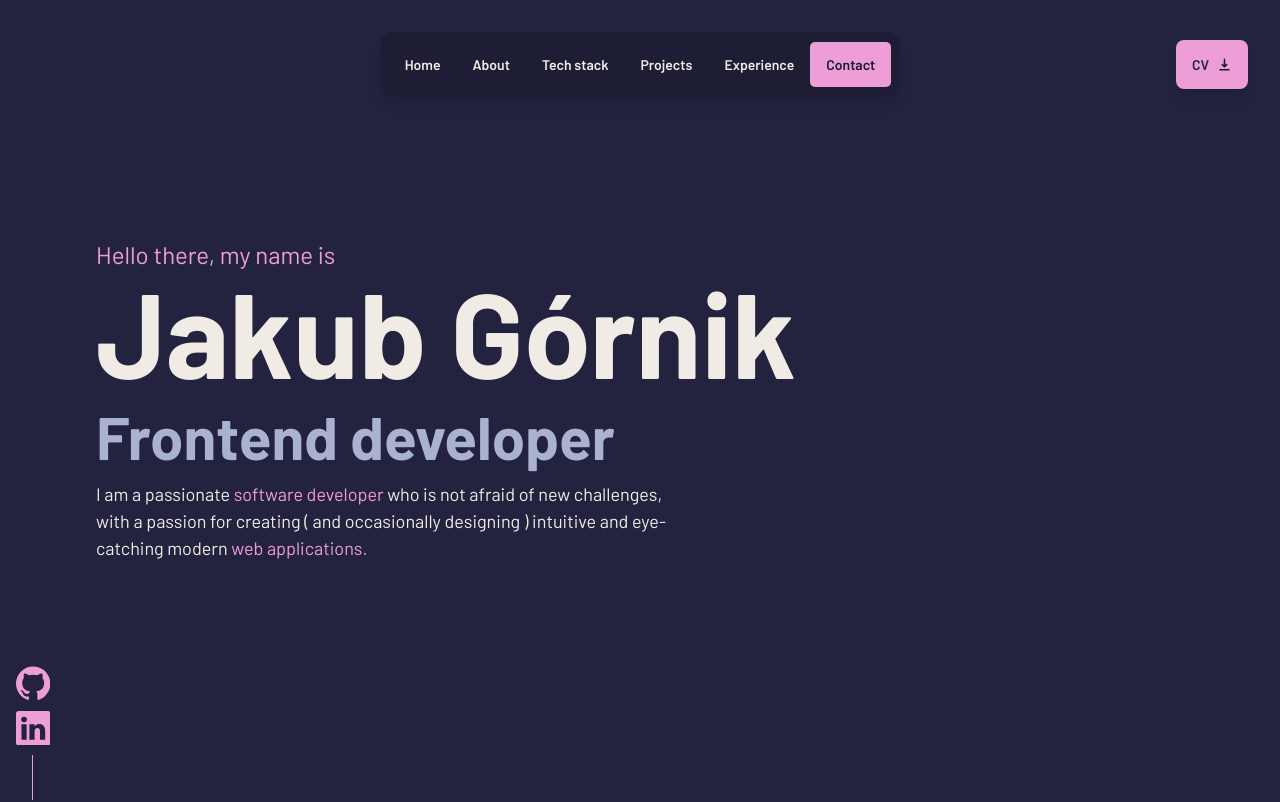
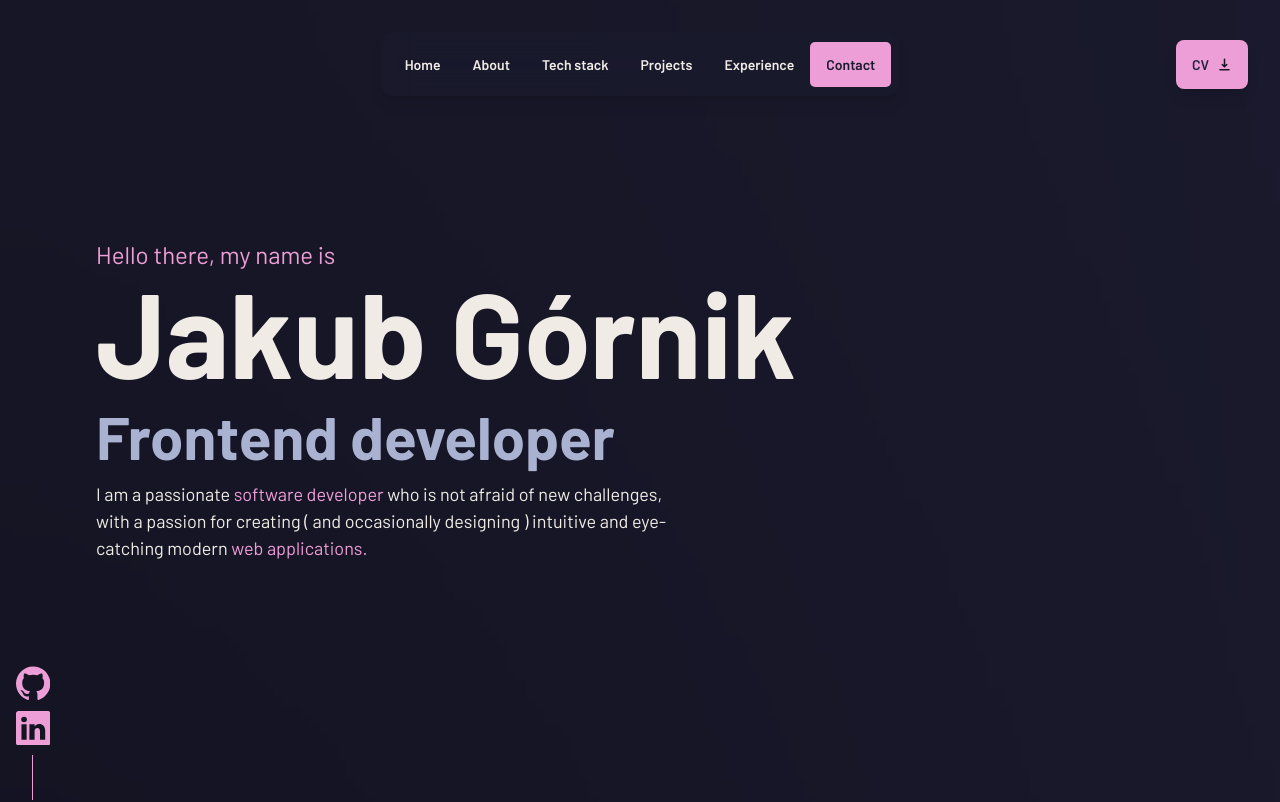
Before and after one commit to jakubgornik/portfolio, a Next.js app: page / in a window 1280 px wide. Shown: the top 802 px of the page. Built offline with nearby package versions, Linux system fonts and the light colour scheme.

Commit message:
backgroudn change

```diff
--- a/app/content/Navigation.tsx
+++ b/app/content/Navigation.tsx
@@ -60,7 +60,7 @@ const Navigation = () => {
         <ButtonResume />
       </nav>
 
-      <nav className="fixed z-[999] flex w-full items-center justify-between border-b border-b-purple bg-lighterPurple px-[2rem] py-5 shadow-lg backdrop-blur-lg sm:hidden sm:px-[2rem] md:px-[3rem] lg:px-[4rem]">
+      <nav className="fixed z-[999] flex w-full items-center justify-between border-b border-b-purple bg-darkPurple px-[2rem] py-5 shadow-lg backdrop-blur-lg sm:hidden sm:px-[2rem] md:px-[3rem] lg:px-[4rem]">
         <span className="cursor-pointer text-[28px] font-bold text-yellowishWhite duration-300 hover:text-lightPink">
           Portfolio.
         </span>
@@ -78,7 +78,7 @@ const Navigation = () => {
             animate={{ x: 0 }}
             exit={{ x: "100%" }}
             transition={{ ease: "easeInOut", duration: 0.2 }}
-            className="fixed right-0 top-0 z-[100] h-screen w-[55%] border-l border-l-purple bg-lighterPurple shadow-lg backdrop-blur-lg sm:hidden"
+            className="fixed right-0 top-0 z-[100] h-screen w-[55%] border-l border-l-purple bg-darkPurple shadow-lg backdrop-blur-lg sm:hidden"
           >
             <div className="flex h-full w-full flex-col items-center justify-center gap-12">
               <ul className="flex max-h-[250px] flex-col gap-4 overflow-y-auto">
--- a/app/globals.css
+++ b/app/globals.css
@@ -3,11 +3,10 @@
 @tailwind utilities;
 
 html {
-  height: 100%;
-}
-
-body {
-  background: #23223f;
+  background-image: url("/img/bg.png");
+  background-repeat: no-repeat;
+  background-size: cover;
+  /* min-height: 100%; */
 }
 
 ::-webkit-scrollbar {
@@ -15,7 +14,7 @@ body {
 }
 
 ::-webkit-scrollbar-track {
-  background-color: #2b2a48;
+  background-color: #23223f;
 }
 
 ::-webkit-scrollbar-thumb {
```
Also changed, not shown: public/img/bg.png (added).
